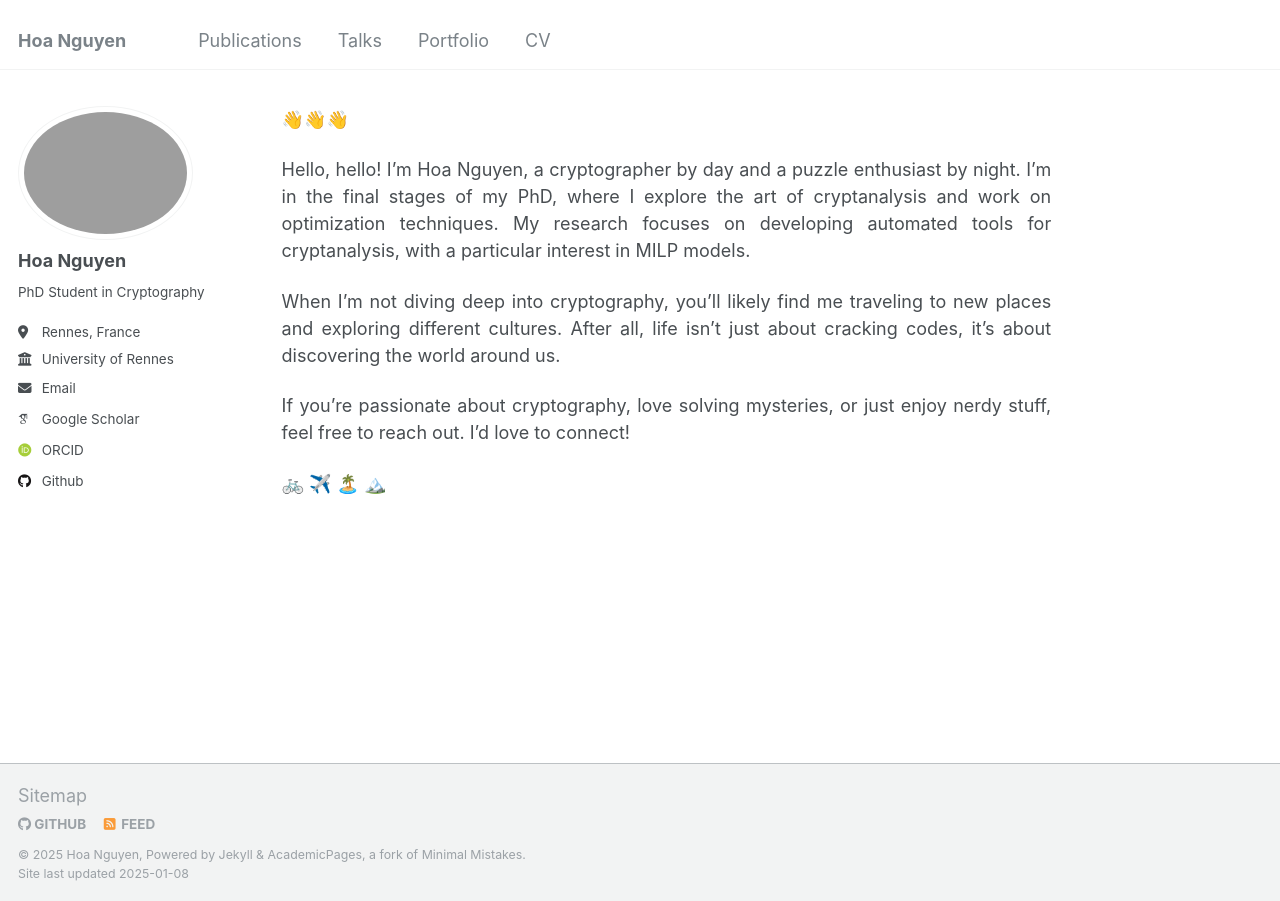
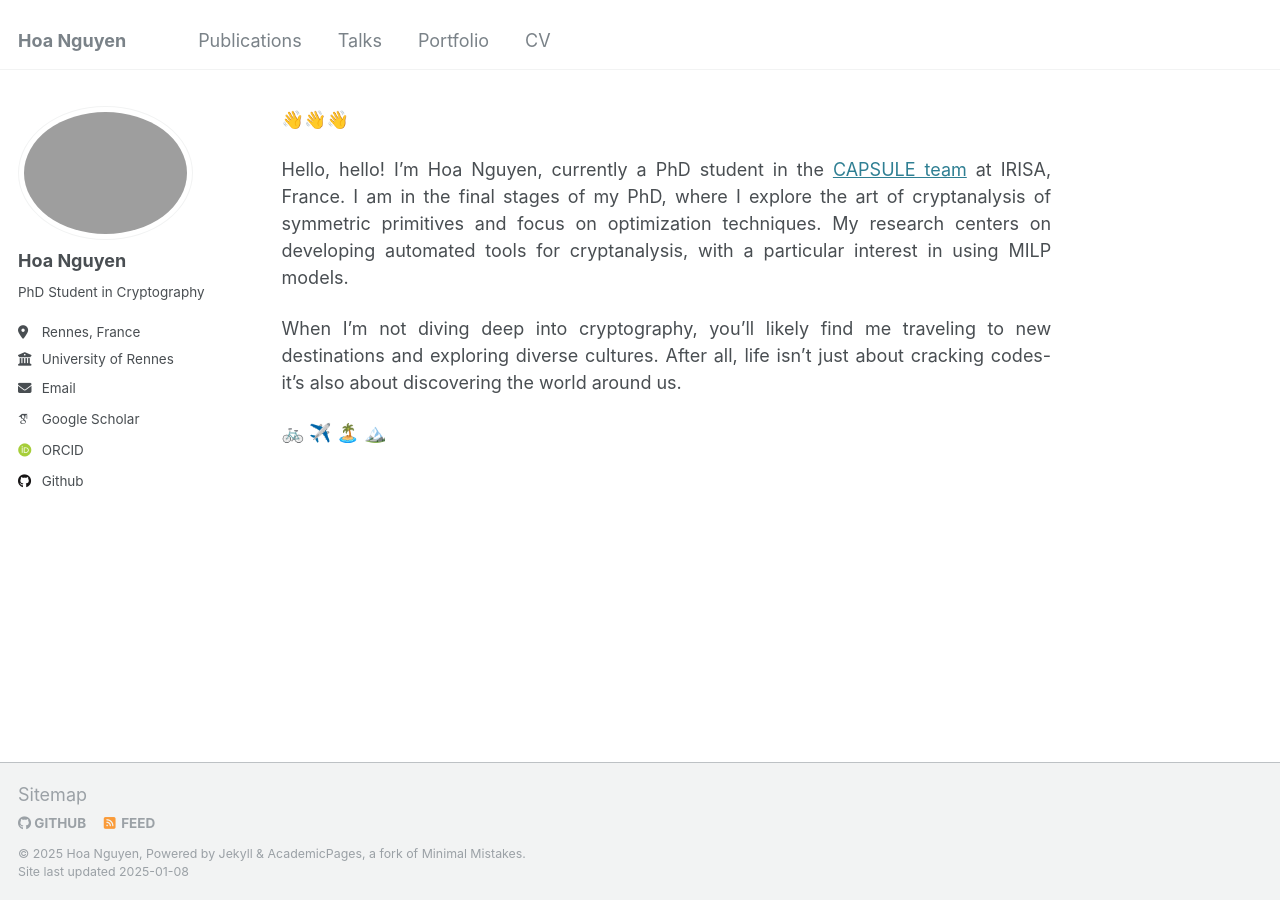
Before and after one commit to HoaNP/HoaNP.github.io, a Jekyll site: the page built from _pages/about.md, in a window 1280 px wide. Built offline with Jekyll 4.4.1, drawn with Linux system fonts in a browser that asks for light colours; some web fonts are replaced.

Commit message:
Update about.md

```diff
--- a/_pages/about.md
+++ b/_pages/about.md
@@ -8,12 +8,10 @@ redirect_from:
 👋👋👋
 <div style="text-align: justify;">
 
+<p>Hello, hello! I’m Hoa Nguyen, currently a PhD student in the <a href="https://team.inria.fr/capsule/">CAPSULE team</a> at IRISA, France. I am in the final stages of my PhD, where I explore the art of cryptanalysis of symmetric primitives and focus on optimization techniques. My research centers on developing automated tools for cryptanalysis, with a particular interest in using MILP models.</p>
 
-<p>Hello, hello! I’m Hoa Nguyen, a cryptographer by day and a puzzle enthusiast by night. I’m in the final stages of my PhD, where I explore the art of cryptanalysis and work on optimization techniques. My research focuses on developing automated tools for cryptanalysis, with a particular interest in MILP models. </p>
+<p>When I’m not diving deep into cryptography, you’ll likely find me traveling to new destinations and exploring diverse cultures. After all, life isn’t just about cracking codes-it’s also about discovering the world around us.</p>
 
-<p>When I’m not diving deep into cryptography, you’ll likely find me traveling to new places and exploring different cultures. After all, life isn’t just about cracking codes, it’s about discovering the world around us. </p>
-
-<p>If you’re passionate about cryptography, love solving mysteries, or just enjoy nerdy stuff, feel free to reach out. I’d love to connect! </p>
 </div>
 
 🚲 ✈️ 🏝️ 🏔️
```
